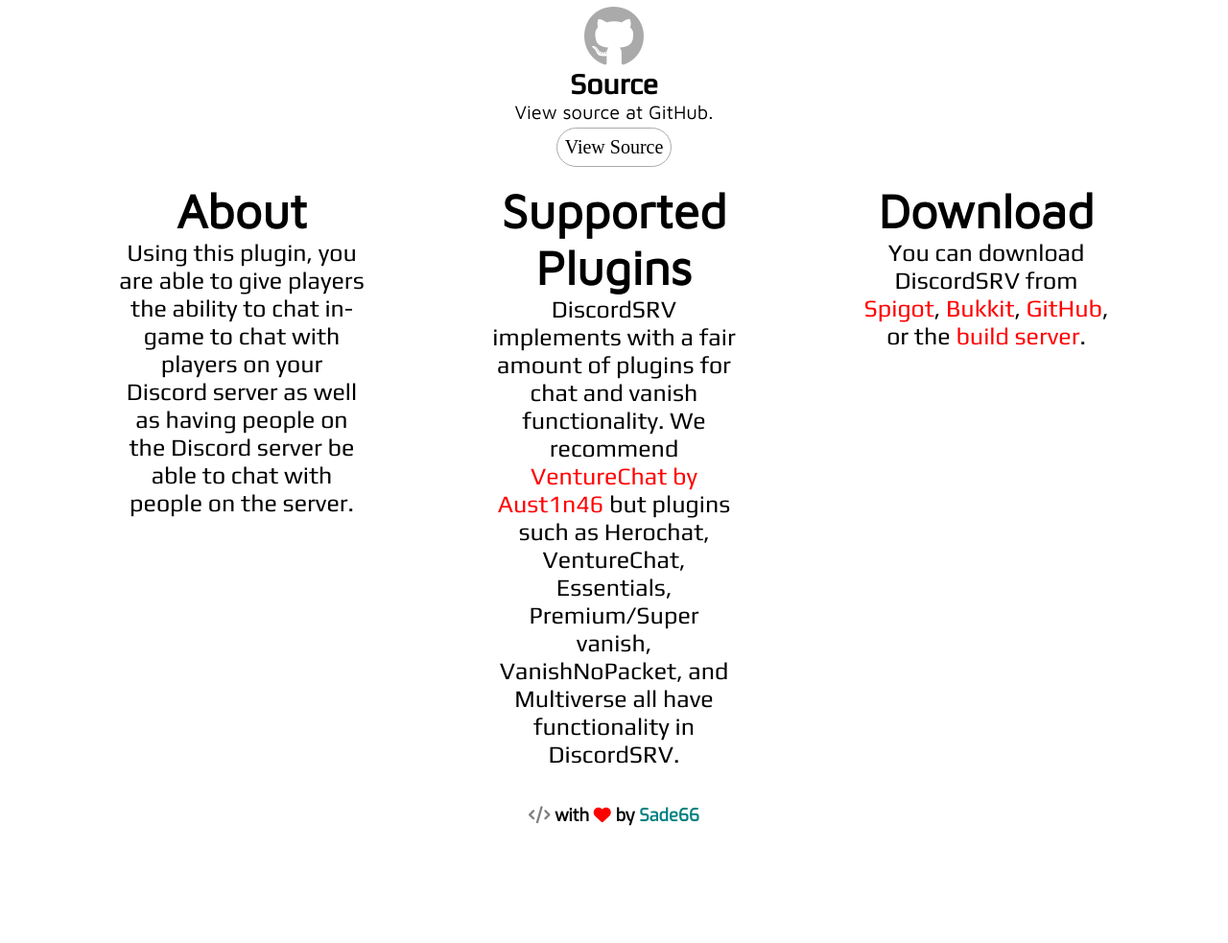
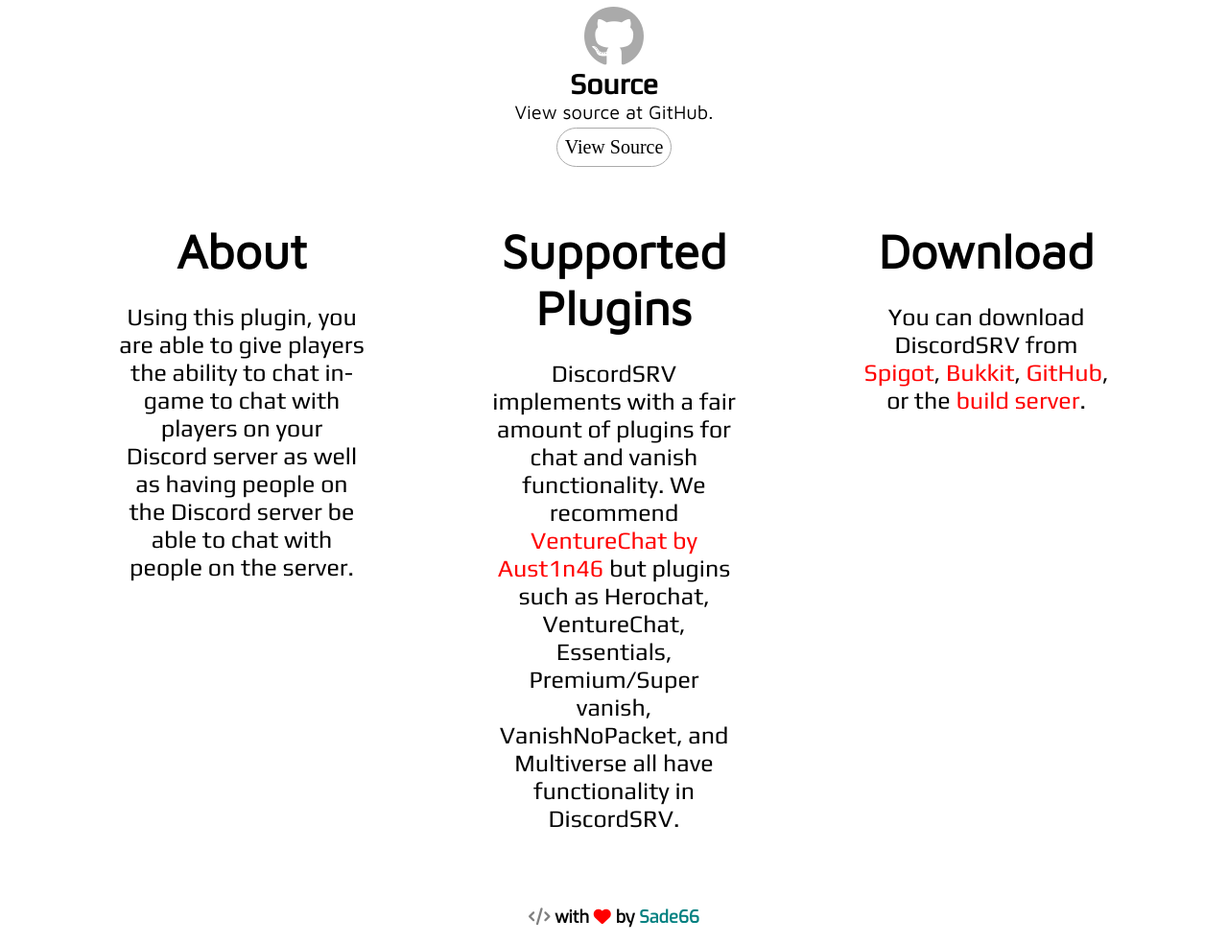
Before and after one commit to Sade66/sade66.github.io, a PHP site: page /projects/discordsrv/index.html in a window 1280 px wide. Shown: the part 526-1509 px from the top of the page at 96% size. Before the commit the page ends 1387 px from the top, so only its background shows below. Run offline with PHP 8.4, Linux system fonts and the light colour scheme; some libraries are stand-ins or nearby versions; some web fonts are replaced.

Commit message:
DiscordSRV

```diff
--- a/projects/discordsrv/assets/css/main.css
+++ b/projects/discordsrv/assets/css/main.css
@@ -1,9 +1,5 @@
 /*Reset...*/
 body,html {
-  padding: 0;
-  margin: 0;
-}
-* {
   padding: 0;
   margin: 0;
 }
@@ -13,7 +9,6 @@
 /**********/
 
 header {
-  color: FFFFFF;
   background: url('../../assets/img/HeaderBG.png');
   background-position: 0% 40%;
   background-size: cover;
@@ -151,7 +146,6 @@
 }
 .about {
   vertical-align: top;
-  text-align: center;
 }
 #about {
   text-align: center;
@@ -179,7 +173,7 @@
 .otherResources h2 {
   font-size: 50px;
   font-family: Maven Pro;
-  margin-bottom: 0;
+  margin-bottom: 5px;
   padding-bottom: 0;
 }
 .otherResources p {
--- a/projects/discordsrv/index.html
+++ b/projects/discordsrv/index.html
@@ -1,4 +1,5 @@
 <!DOCTYPE html>
+<html>
 <head>
   <meta name="viewport" content="width=500, initial-scale=2"/>
   <title>DiscordSRV - The most powerful, configurable, widely loved, open-source Discord bridge plugin out there.</title>
@@ -42,16 +43,16 @@
       <a href="https://github.com/Scarsz/DiscordSRV"><button type="button">View Source</button></a>
     </div>
   </div>
-  <div class="wrapper">
-    <div class="animated slideInUp about otherResources">
+  <div class="animated slideInUp wrapper">
+    <div class="about otherResources">
       <h2>About</h2>
       <p>Using this plugin, you are able to give players the ability to chat in-game to chat with players on your Discord server as well as having people on the Discord server be able to chat with people on the server.</p>
     </div>
-    <div class="animated slideInUp about otherResources">
+    <div class="about otherResources">
       <h2>Supported Plugins</h2>
       <p>DiscordSRV implements with a fair amount of plugins for chat and vanish functionality. We recommend <a class="link" href="https://www.spigotmc.org/resources/venturechat.771/">VentureChat by Aust1n46</a> but plugins such as Herochat, VentureChat, Essentials, Premium/Super vanish, VanishNoPacket, and Multiverse all have functionality in DiscordSRV.</p>
     </div>
-    <div class="animated slideInUp about otherResources">
+    <div class="about otherResources">
       <h2>Download</h2>
       <p>You can download DiscordSRV from <a class="link" href="https://www.spigotmc.org/threads/discordsrv.123540/">Spigot</a>, <a class="link" href="https://dev.bukkit.org/bukkit-plugins/discordsrv/">Bukkit</a>, <a class="link" href="https://github.com/Scarsz/DiscordSRV">GitHub</a>, or the <a class="link" href="http://scarsz.tech:8080/job/DiscordSRV/">build server</a>.</p>
     </div>
@@ -61,3 +62,5 @@
   <footer class="animated slideInUp">
     <h2><i class="fa fa-code greyCode"> </i> with <i class="fa fa-heart redHeart"> </i> by <strong><a href="https://sade66.cf">Sade66</a></strong></h2>
   </footer>
+</body>
+</html>
```
